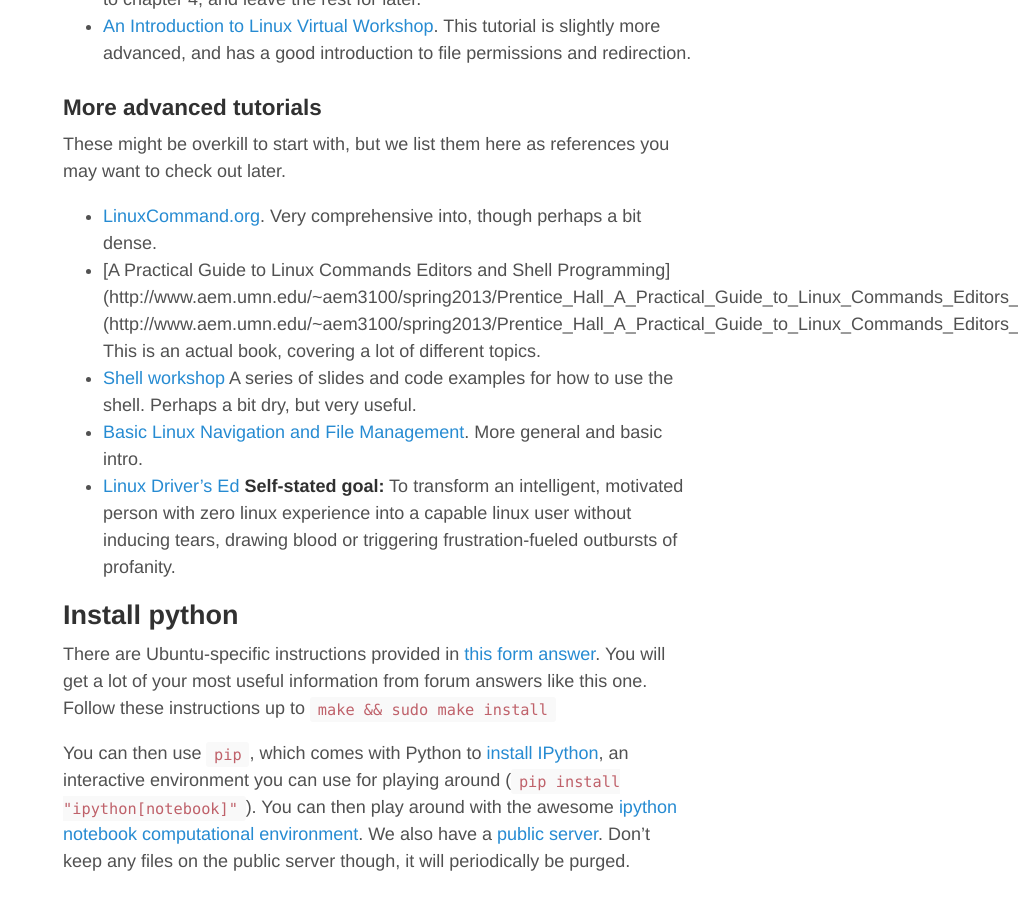
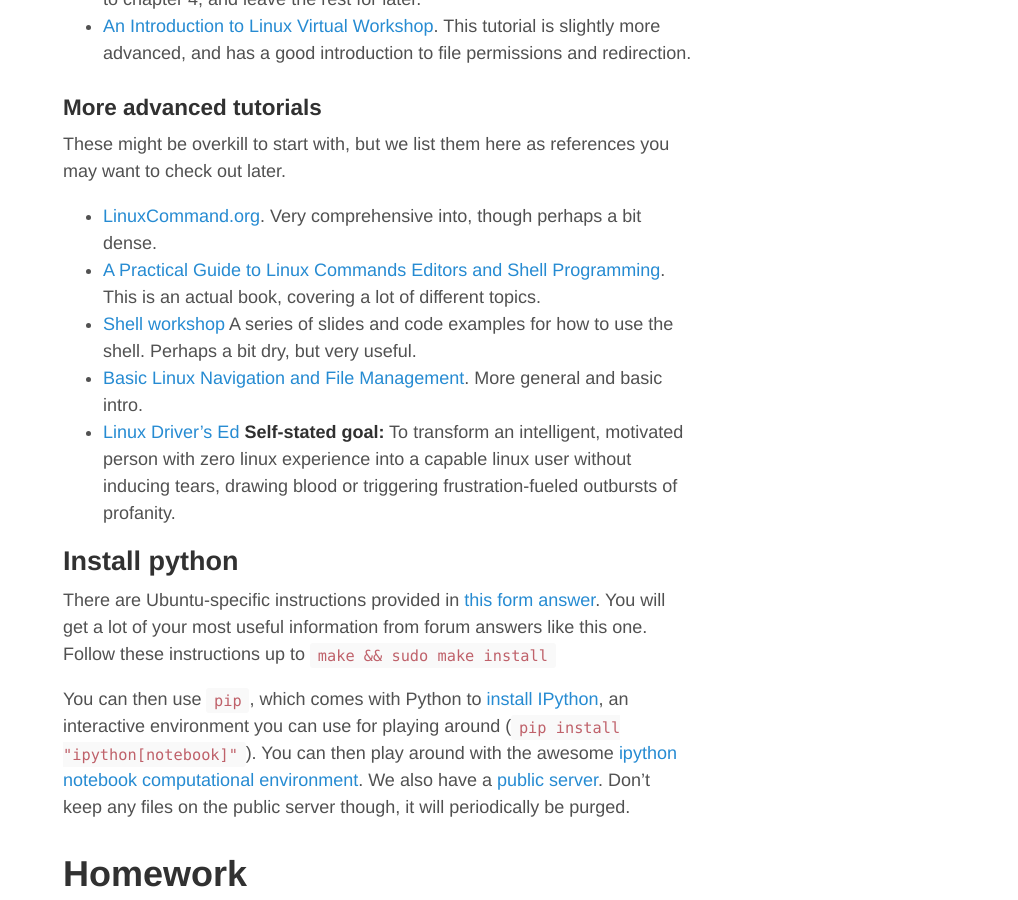
Before and after one commit to MikheyevLab/Computing-Fall-2015, a Jekyll site: the page built from _posts/2015-09-16-1-welcome-to-computing.md, in a window 1280 px wide and 900 px high, scrolled down 599 px. Shown: the whole window, without its empty margins (262-1280 px from the left). Built offline with Jekyll 4.4.1, drawn with Linux system fonts in a browser that asks for light colours; some of the changed lines change nothing that is shown.

Commit message:
fixed link

```diff
--- a/_posts/2015-09-16-1-welcome-to-computing.md
+++ b/_posts/2015-09-16-1-welcome-to-computing.md
@@ -24,7 +24,7 @@ Here are a number of useful links:
 These might be overkill to start with, but we list them here as references you may want to check out later.
 
 - [LinuxCommand.org](http://linuxcommand.org/lc3_learning_the_shell.php). Very comprehensive into, though perhaps a bit dense.
-- [A Practical Guide to Linux Commands Editors and Shell Programming](http://www.aem.umn.edu/~aem3100/spring2013/Prentice_Hall_A_Practical_Guide_to_Linux_Commands_Editors_and_Shell_Programming_2nd.pdf](http://www.aem.umn.edu/~aem3100/spring2013/Prentice_Hall_A_Practical_Guide_to_Linux_Commands_Editors_and_Shell_Programming_2nd.pdf). This is an actual book, covering a lot of different topics.
+- [A Practical Guide to Linux Commands Editors and Shell Programming](http://www.aem.umn.edu/~aem3100/spring2013/Prentice_Hall_A_Practical_Guide_to_Linux_Commands_Editors_and_Shell_Programming_2nd.pdf). This is an actual book, covering a lot of different topics.
 - [Shell workshop](http://www.pehjota.net/guides/shell-workshop/) A series of slides and code examples for how to use the shell. Perhaps a bit dry, but very useful.
 - [Basic Linux Navigation and File Management](https://www.digitalocean.com/community/tutorials/basic-linux-navigation-and-file-management). More general and basic intro.
 - [Linux Driver's Ed](http://www.physics.smu.edu/coan/linux/index.html) **Self-stated goal:** To transform an intelligent, motivated person with zero linux experience into a capable linux user without inducing tears, drawing blood or triggering frustration-fueled outbursts of profanity.
```
